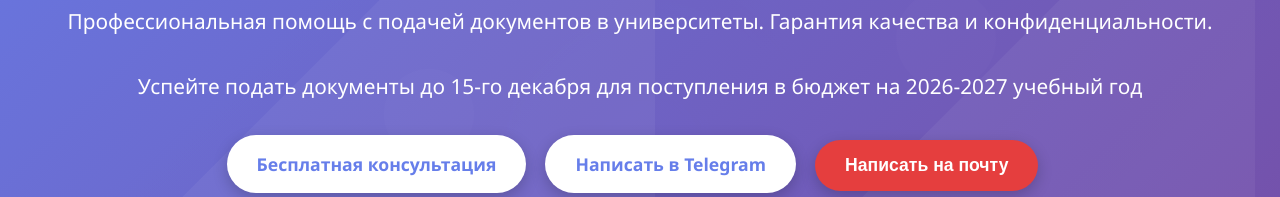
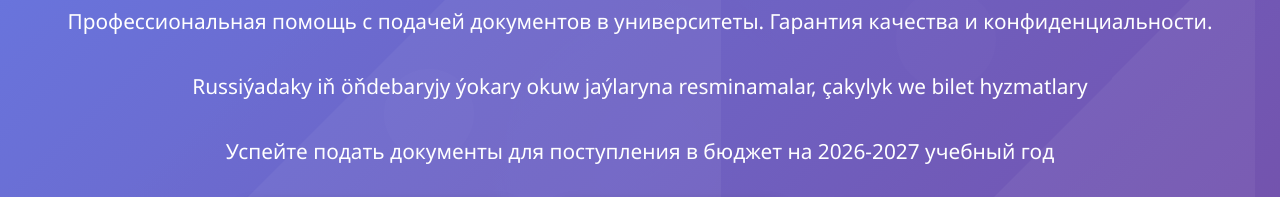
Before and after one commit to Alone-tkm/my-first-site, a plain HTML site: page index.html in a window 1280 px wide. Shown: the part 251-448 px from the top of the page. Drawn offline with Linux system fonts and the light colour scheme.

Commit message:
Update index.html

```diff
--- a/index.html
+++ b/index.html
@@ -1,3 +1,4 @@
+
 <!DOCTYPE html>
 <html lang="ru">
 <head>
@@ -883,7 +884,8 @@
         <div class="container">
             <h1>Поступление в вуз без стресса</h1>
             <p>Профессиональная помощь с подачей документов в университеты. Гарантия качества и конфиденциальности.</p>
-            <p> Успейте подать документы до 15-го декабря для поступления в бюджет на 2026-2027 учебный год </p> </div>
+            <p>Russiýadaky iň öňdebaryjy ýokary okuw jaýlaryna resminamalar, çakylyk we bilet hyzmatlary </p>
+            <p> Успейте подать документы для поступления в бюджет на 2026-2027 учебный год </p> </div>
             <a href="#contact" class="cta-button">Бесплатная консультация</a>
             <a href="https://t.me/okuw2026" class="cta-button" target="_blank">Написать в Telegram</a>
             <button class="cta-button email" id="hero-email-btn">Написать на почту</button>
```
